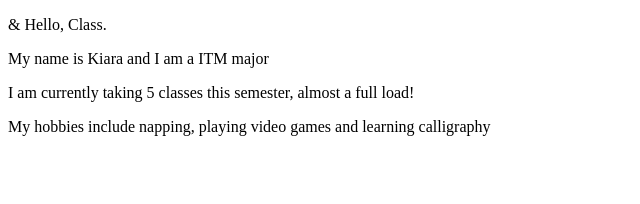
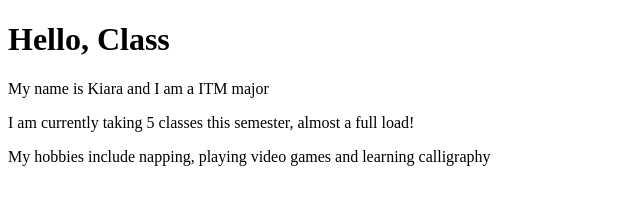
Before and after one commit to KiaraMcKenzie/Lab1, a plain HTML site: page index.html in a window 1280 px wide. Shown: the whole page, without its empty margins (0-640 px from the left). Drawn offline with Linux system fonts and the light colour scheme.

Commit message:
Update index.html

```diff
--- a/index.html
+++ b/index.html
@@ -4,8 +4,8 @@
   <meta charset="UTF-8">
   <title>ITMD-361 Internet Technologies and Web Design</title>
 </head>
+<h1>Hello, Class</h1>
 <body>
-  <p>&amp; Hello, Class.</p>
   <p>My name is Kiara and I am a ITM major</p>
   <p>I am currently taking 5 classes this semester, almost a full load!</p>
   <p>My hobbies include napping, playing video games and learning calligraphy</p>
```
